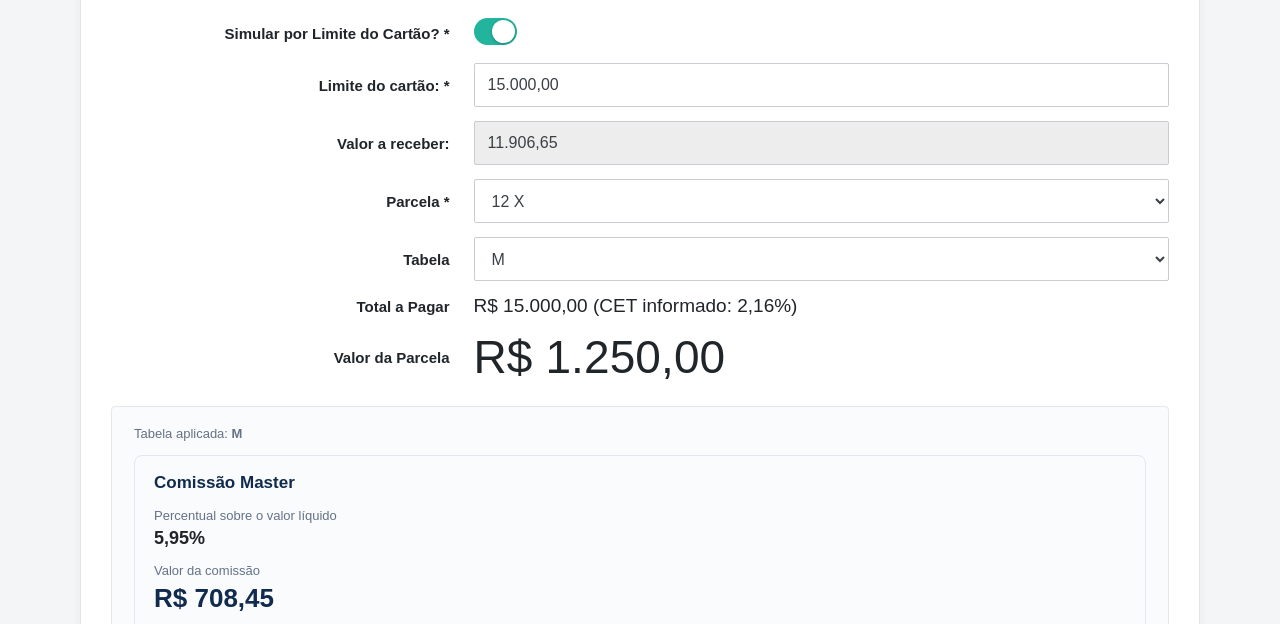
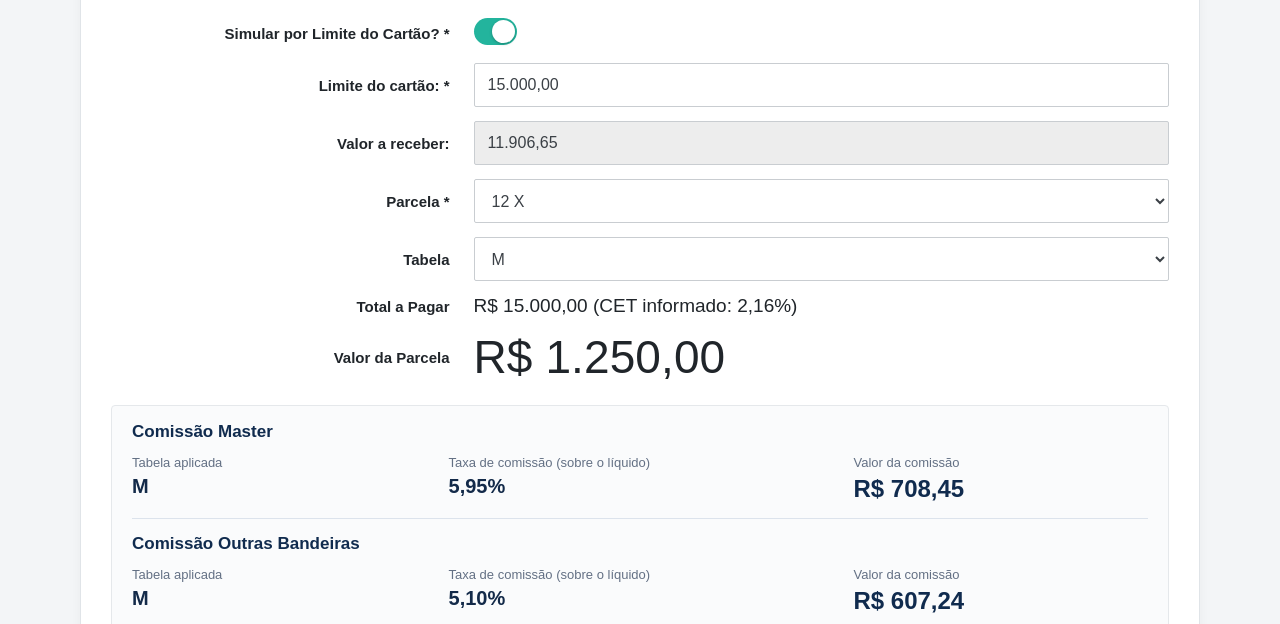
Before and after one commit to ramonjcnunes-sys/simuladorf7, a plain HTML site: page index.html in a window 1280 px wide. Shown: the part 176-800 px from the top of the page. Drawn offline with Linux system fonts and the light colour scheme.

Commit message:
Add files via upload

```diff
--- a/index.html
+++ b/index.html
@@ -70,6 +70,19 @@
   .estimado-curto{font-size:12px;color:#77500b;margin-left:7px;font-weight:normal}
   .sem-taxa{color:#657286;font-weight:500;font-size:16px}
   @media(max-width:700px){.comissao-grupos{grid-template-columns:1fr}.comissao-card .valor{font-size:23px}}
+
+/* Comissões em duas faixas compactas; três informações por faixa. */
+.comissoes-compactas{padding:16px 20px;margin-top:22px}
+.comissao-faixa + .comissao-faixa{border-top:1px solid #dce3ec;margin-top:15px;padding-top:15px}
+.comissao-faixa h2{font-size:17px;color:#102B4E;margin:0 0 13px}
+.comissao-linha{display:grid;grid-template-columns:1fr 1.3fr 1fr;column-gap:22px;row-gap:10px;align-items:start}
+.comissao-dado{min-width:0}
+.comissao-dado span{display:block;color:#637084;font-size:13px;margin-bottom:5px}
+.comissao-dado strong{display:block;font-size:20px;color:#132a49;overflow-wrap:anywhere}
+.comissao-dado .destaque-comissao{font-size:24px;color:#102B4E}
+.site-footer{background:#081b35;color:#c9d6e8;text-align:center;padding:19px 16px;font-size:13px;line-height:1.7}
+.site-footer a{color:#fff;text-decoration:underline;text-underline-offset:3px}
+@media(max-width:650px){.comissao-linha{grid-template-columns:repeat(2,minmax(0,1fr));column-gap:12px}.comissao-dado:last-child{grid-column:1/-1}.comissoes-compactas{padding:14px}.comissao-dado strong{font-size:18px}.comissao-dado .destaque-comissao{font-size:22px}}
 </style>
 </head>
 <body>
@@ -84,14 +97,26 @@
 <div class="campo"><label for="tabela">Tabela</label><select id="tabela"></select></div>
 <div class="campo"><span class="rotulo">Total a Pagar</span><div class="resultado"><strong id="total">—</strong> (CET informado: <span id="cet">—</span>) <span class="estimado-curto" hidden="" id="estimado">Estimativa</span></div></div>
 <div class="campo"><span class="rotulo">Valor da Parcela</span><output class="parcela" id="parcela">—</output></div>
-<div class="informacoes">
-<p class="tabela-info">Tabela aplicada: <strong id="tabela-comissao">—</strong></p>
-<div class="comissao-grupos">
-<div class="comissao-card"><h3>Comissão Master</h3><span class="taxa-label">Percentual sobre o valor líquido</span><span class="taxa" id="taxa-master">—</span><span class="taxa-label">Valor da comissão</span><strong class="valor" id="valor-master">—</strong></div>
-<div class="comissao-card"><h3>Comissão Outras Bandeiras</h3><span class="taxa-label">Percentual sobre o valor líquido</span><span class="taxa" id="taxa-outras">—</span><span class="taxa-label">Valor da comissão</span><strong class="valor" id="valor-outras">—</strong></div>
-</div>
+<div class="informacoes comissoes-compactas" aria-label="Comissões da simulação">
+  <div class="comissao-faixa">
+    <h2>Comissão Master</h2>
+    <div class="comissao-linha">
+      <div class="comissao-dado"><span>Tabela aplicada</span><strong id="tabela-comissao">—</strong></div>
+      <div class="comissao-dado"><span>Taxa de comissão (sobre o líquido)</span><strong id="taxa-master">—</strong></div>
+      <div class="comissao-dado"><span>Valor da comissão</span><strong class="destaque-comissao" id="valor-master">—</strong></div>
+    </div>
+  </div>
+  <div class="comissao-faixa">
+    <h2>Comissão Outras Bandeiras</h2>
+    <div class="comissao-linha">
+      <div class="comissao-dado"><span>Tabela aplicada</span><strong id="tabela-comissao-outras">—</strong></div>
+      <div class="comissao-dado"><span>Taxa de comissão (sobre o líquido)</span><strong id="taxa-outras">—</strong></div>
+      <div class="comissao-dado"><span>Valor da comissão</span><strong class="destaque-comissao" id="valor-outras">—</strong></div>
+    </div>
+  </div>
 </div>
 </section></main>
+<footer class="site-footer">© 2026 Vip Vision Tech · Consultoria em Business Intelligence · <a href="mailto:ramon@vipvision.com.br">ramon@vipvision.com.br</a> · <a href="https://www.f7mirarprime.com.br/" target="_blank" rel="noopener noreferrer">www.f7mirarprime.com.br</a></footer>
 <script>"use strict";
 // Os fatores reproduzem os exemplos enviados, por proporcionalidade de valor.
 // Não constituem tabelas oficiais de preços para todos os valores ou prazos.
@@ -124,13 +149,14 @@ const REGRAS18 = Object.freeze({
 const LIQUIDO_K_20000 = Object.freeze({12:15153.81,11:15153.81,10:15211.44,9:15211.44,8:15246.23,7:15246.23,6:15281.17,5:15281.17,4:15304.56,3:15304.56,2:15304.56});
 const CET_K = Object.freeze({12:2.66,11:2.91,10:3.15,9:3.50,8:3.90,7:4.45,6:5.15,5:6.18,4:7.67,3:10.23,2:15.34});
 // Percentuais dos prints: Master / Outras Bandeiras, aplicados sobre o líquido.
-// Não foram informadas comissões para P e Q; ficam em branco.
+// Comissões Master / Outras Bandeiras de P e Q, fornecidas posteriormente.
 const COMISSOES = Object.freeze({
  A:[38.25,37.40], B:[34.00,33.15], C:[29.75,28.90],
  D:[26.35,25.50], E:[21.25,20.40], F:[19.55,18.70],
  G:[18.70,17.85], H:[17.00,16.15], I:[12.75,11.90],
  J:[11.05,10.20], K:[10.20,9.35], L:[6.80,5.95],
- M:[5.95,5.10], N:[4.25,3.40], O:[3.83,2.98]
+ M:[5.95,5.10], N:[4.25,3.40], O:[3.83,2.98],
+ P:[3.40,2.55], Q:[2.13,1.28]
 });
 const $=id=>document.getElementById(id);
 const moeda = v => new Intl.NumberFormat('pt-BR',{style:'currency',currency:'BRL'}).format(v);
@@ -172,6 +198,7 @@ function atualizar(){
  $('cet').textContent=r.cet==null?'não disponível':numero(r.cet)+'%';
  $('estimado').hidden=!r.estimativa;
  $('tabela-comissao').textContent=tabela.replace('-',' - ');
+ $('tabela-comissao-outras').textContent=tabela.replace('-',' - ');
  const taxa=COMISSOES[tabela.replace('-18','')];
  $('taxa-master').textContent=taxa?percentual(taxa[0]):'Não informada';
  $('taxa-outras').textContent=taxa?percentual(taxa[1]):'Não informada';
```
